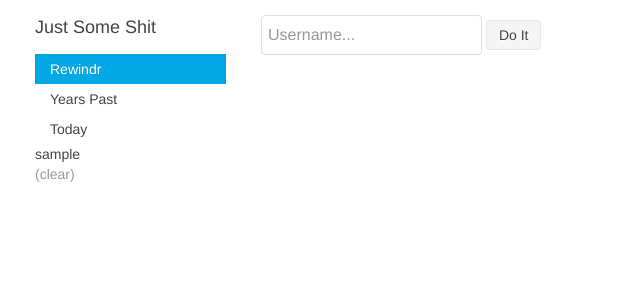
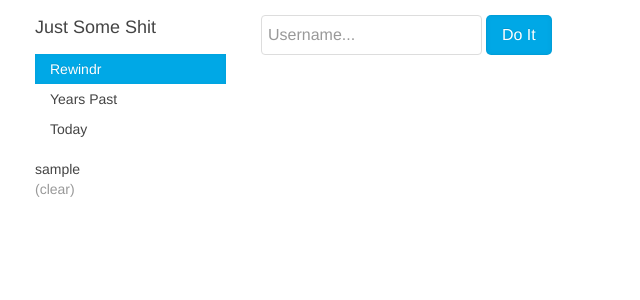
Before and after one commit to pquinn/philqu.in-two, a Flask app: page /rewindr/ in a window 1280 px wide. Shown: the top 300 px of the page, without its empty margins (0-640 px from the left). Run offline with Flask 2, Linux system fonts and the light colour scheme; the visitor is signed in with stand-in values (Sample User, id 1).

Commit message:
tweaked some visual stuff

```diff
--- a/app/templates/rewindr/base.html
+++ b/app/templates/rewindr/base.html
@@ -15,9 +15,9 @@
     (url_for('mod_rewindr.rewindr_today'), 'today', 'Today')
 ] -%}
 {% set active_page = active_page|default('rewindr') -%}
-<div class="uk-container uk-grid uk-margin-top" data-uk-drid-margin>
+<div class="uk-container uk-grid uk-margin-top uk-margin-bottom" data-uk-drid-margin>
     <nav class="uk-width-1-5">
-        <ul class="uk-nav uk-nav-side">
+        <ul class="uk-nav uk-nav-side uk-margin-bottom">
             <h3 class="uk-panel-title">Just Some Shit</h3>
             {% if session.username %}
                 {% for href, id, caption in navigation_bar %}
--- a/app/templates/rewindr/index.html
+++ b/app/templates/rewindr/index.html
@@ -27,7 +27,7 @@
 {% else %}
 <form class="uk-form" method="post" action="{{ url_for('mod_rewindr.rewindr') }}">
     <input type="text" placeholder="Username..." class="uk-form-large" name="username">
-    <button class="uk-button">Do It</button>
+    <button type="button" class="uk-button uk-button-primary uk-button-large">Do It</button>
 </form>
 {% endif %}
 {% endblock %}
```
